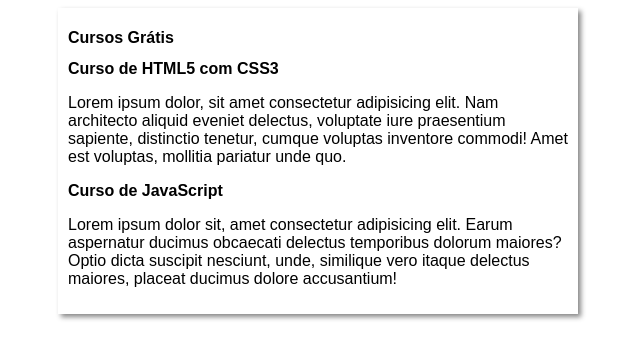
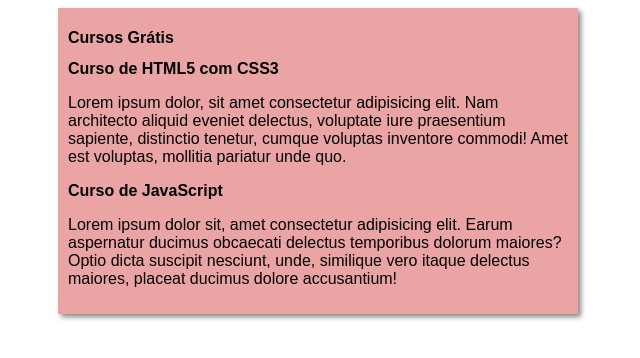
Before and after one commit to JonathansManoel/projeto-site, a plain HTML site: page index.html in a window 1280 px wide. Shown: the whole page, without its empty margins (322-962 px from the left). Drawn offline with Linux system fonts and the light colour scheme.

Commit message:
Cor de fundo adicionada

```diff
--- a/estilos/style.css
+++ b/estilos/style.css
@@ -9,7 +9,7 @@ body {
 }
 
 main {
-    background-color: white;
+    background-color: rgb(235, 164, 164);
     width: 500px;
     margin: auto;
     padding: 10px;
```
